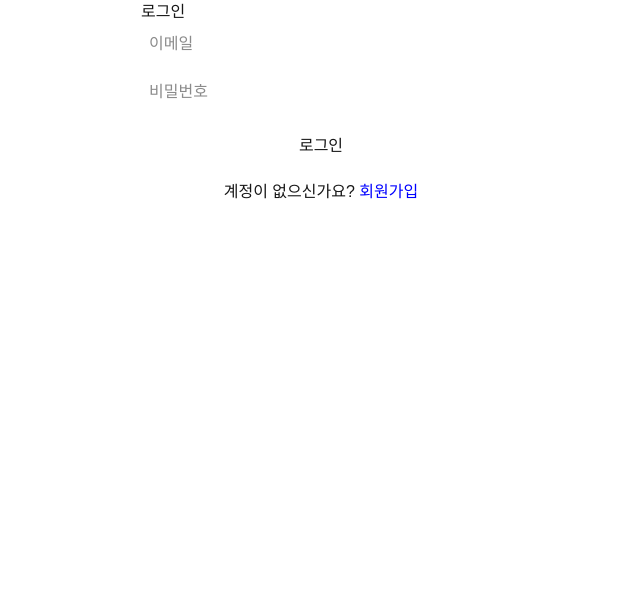
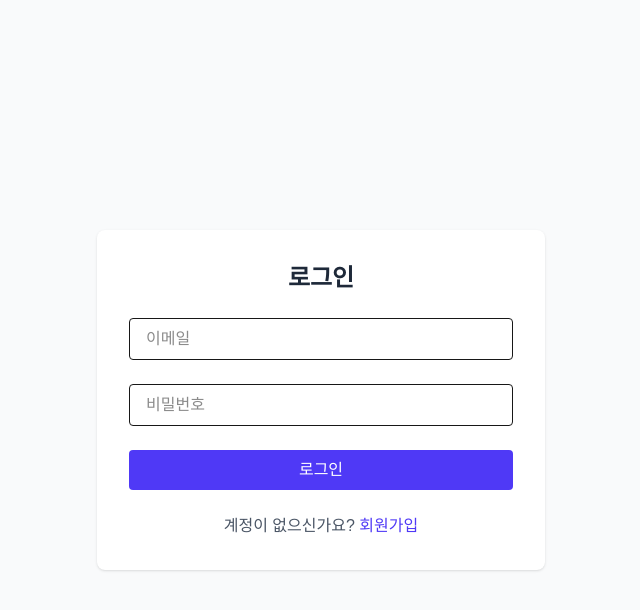
Before and after one commit to abby230/cancel-alert-next-, a Next.js app: page / in a window 1280 px wide. Shown: the top 610 px of the page, without its empty margins (319-959 px from the left). Built offline with nearby package versions, Linux system fonts and the light colour scheme; no server answers.

Commit message:
Fix: catch without any to satisfy ESLint

```diff
--- a/src/components/LoginForm.tsx
+++ b/src/components/LoginForm.tsx
@@ -16,6 +16,7 @@ export default function LoginForm() {
   const handleSubmit = async (e: React.FormEvent) => {
     e.preventDefault();
     setLoading(true);
+
     try {
       if (isLoginMode) {
         // 로그인
@@ -24,49 +25,64 @@ export default function LoginForm() {
         // 회원가입
         await createUserWithEmailAndPassword(auth, email, password);
       }
-    } catch (err: any) {
+    } catch (err: unknown) {
+      // any 대신 unknown 사용
+      if (err instanceof Error) {
         alert(err.message);
+      } else {
+        alert("알 수 없는 오류가 발생했습니다.");
+      }
     } finally {
       setLoading(false);
     }
   };
 
   return (
-    <form onSubmit={handleSubmit} style={{ maxWidth: 360, margin: "0 auto" }}>
-      <h2>{isLoginMode ? "로그인" : "회원가입"}</h2>
-      <div>
+    <div className="flex items-center justify-center min-h-screen bg-gray-50">
+      <form
+        onSubmit={handleSubmit}
+        className="w-full max-w-md p-8 bg-white rounded-lg shadow space-y-6"
+      >
+        <h2 className="text-2xl font-semibold text-center text-gray-800">
+          {isLoginMode ? "로그인" : "회원가입"}
+        </h2>
+
         <input
           type="email"
           placeholder="이메일"
           value={email}
           onChange={(e) => setEmail(e.target.value)}
           required
-          style={{ width: "100%", padding: 8, marginBottom: 8 }}
+          className="w-full px-4 py-2 border rounded focus:outline-none focus:ring-2 focus:ring-indigo-400"
         />
-      </div>
-      <div>
         <input
           type="password"
           placeholder="비밀번호"
           value={password}
           onChange={(e) => setPassword(e.target.value)}
           required
-          style={{ width: "100%", padding: 8, marginBottom: 12 }}
+          className="w-full px-4 py-2 border rounded focus:outline-none focus:ring-2 focus:ring-indigo-400"
         />
-      </div>
-      <button type="submit" disabled={loading} style={{ width: "100%", padding: 10 }}>
+
+        <button
+          type="submit"
+          disabled={loading}
+          className="w-full py-2 text-white bg-indigo-600 rounded hover:bg-indigo-700 disabled:opacity-50"
+        >
           {loading ? "처리 중…" : isLoginMode ? "로그인" : "회원가입"}
         </button>
-      <p style={{ textAlign: "center", marginTop: 12 }}>
-        {isLoginMode ? "계정이 없으신가요? " : "이미 계정이 있으신가요? "}
+
+        <p className="text-center text-gray-600">
+          {isLoginMode ? "계정이 없으신가요?" : "이미 계정이 있으신가요?"}{" "}
           <button
             type="button"
             onClick={() => setIsLoginMode(!isLoginMode)}
-          style={{ color: "blue", background: "none", border: "none", cursor: "pointer" }}
+            className="text-indigo-600 hover:underline"
           >
             {isLoginMode ? "회원가입" : "로그인"}
           </button>
         </p>
       </form>
+    </div>
   );
 }
```
Lines whose indentation alone changed are shown as unchanged.
